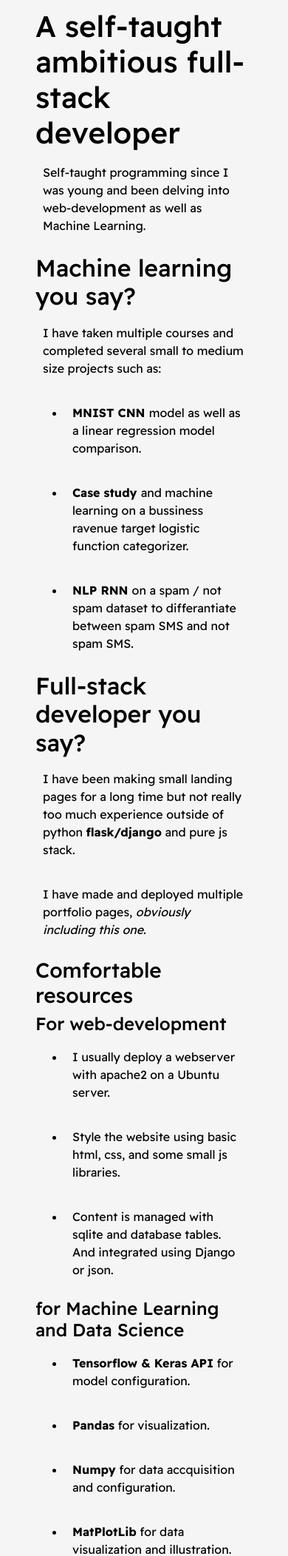
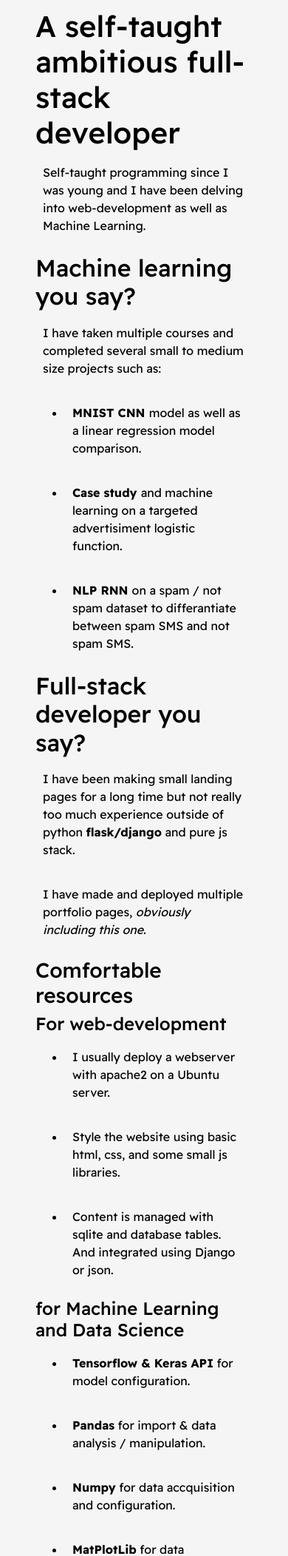
Before and after one commit to Joonsey/personal-website, a Django app: page / in a window 390 px wide. Shown: the part 1725-3829 px from the top of the page at 74% size. Run offline with Django 3.2, Linux system fonts and the light colour scheme; some libraries are stand-ins or nearby versions; some web fonts are replaced.

Commit message:
fixed typos and improved for phone users

```diff
--- a/blog/static/portfolio/style.css
+++ b/blog/static/portfolio/style.css
@@ -250,6 +250,7 @@ nav {
 
 .comment {
     color: var(--second-color);
+    text-align: center;
 }
 
 
@@ -260,9 +261,9 @@ nav {
         width: 100%;
         position: static;
     }
-    fill = "#F5F5F5"
+
     .work-content h1 {
-        font-size: 32px;
+        font-size: 26px;
     }
 
     .contact-container {
--- a/blog/templates/portfolio/index.html
+++ b/blog/templates/portfolio/index.html
@@ -32,7 +32,7 @@
                 <li><a href="#">Home</a></li>
                 <li><a href="#about">About</a></li>
                 <li><a href="#work">Work</a></li>
-                <li><a href="#">Contact</a></li>
+                <li><a href="#contact">Contact</a></li>
             </ul>
         </nav>
     </div>
@@ -42,12 +42,12 @@
         </div>
         <div class="about-text">
             <h1>A self-taught ambitious full-stack developer</h1>
-            <p>Self-taught programming since I was young and been delving into web-development as well as Machine Learning.</p>
+            <p>Self-taught programming since I was young and I have been delving into web-development as well as Machine Learning.</p>
             <h2>Machine learning you say?</h2>
             <p>I have taken multiple courses and completed several small to medium size projects such as:</p>
             <ul>
                 <li><p><b> MNIST CNN </b> model as well as a linear regression model comparison.</p></li>
-                <li><p><b> Case study </b> and machine learning on a bussiness ravenue target logistic function categorizer.</p></li>
+                <li><p><b> Case study </b> and machine learning on a targeted advertisiment logistic function.</p></li>
                 <li><p><b> NLP RNN </b> on a spam / not spam dataset to differantiate between spam SMS and not spam SMS.</p></li>
             </ul>
             <h2>Full-stack developer you say?</h2>
@@ -66,7 +66,7 @@
             <h4>for Machine Learning and Data Science</h4>
             <ul>
                 <li><p><b>Tensorflow & Keras API</b> for model configuration.</p></li>
-                <li><p><b>Pandas</b> for visualization.</p></li>
+                <li><p><b>Pandas</b> for import & data analysis / manipulation.</p></li>
                 <li><p><b>Numpy</b> for data accquisition and configuration.</p></li>
                 <li><p><b>MatPlotLib</b> for data visualization and illustration.</p></li>
             </ul>
@@ -99,7 +99,7 @@
         <div class="section-header">
             <div class="header">
                 <h1 class="font-effect-3d-float cursive ">Contact #</h1>
-                <p>If you have any questions or requests, send me a message! &smile;</p>
+                <p>If you have any questions or requests, send me a message!</p>
             </div>
         </div>
         <div class="contact-container">
```
